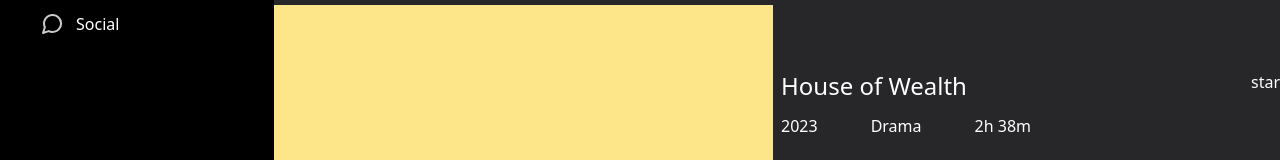
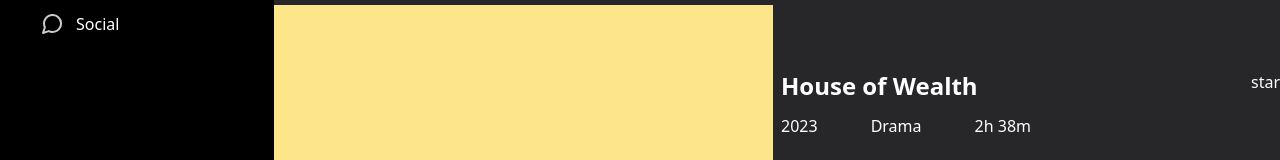
Before and after one commit to davitdghea/web_film, a React (Create React App) app: page / in a window 1280 px wide. Shown: the part 510-670 px from the top of the page. Built offline with nearby package versions, Linux system fonts and the light colour scheme; no server answers.

Commit message:
fix fontweight title film

```diff
--- a/src/components/common/FilmDetails.js
+++ b/src/components/common/FilmDetails.js
@@ -10,7 +10,7 @@
             </div>
             <div className='w-1/2 h-[300px] text-white'>
                 <div className=' flex justify-between'>
-                    <h2 className='text-2xl'>House of Wealth</h2>
+                    <h2 className='text-2xl font-semibold'>House of Wealth</h2>
                     <span>star</span>
                 </div>
 
```
